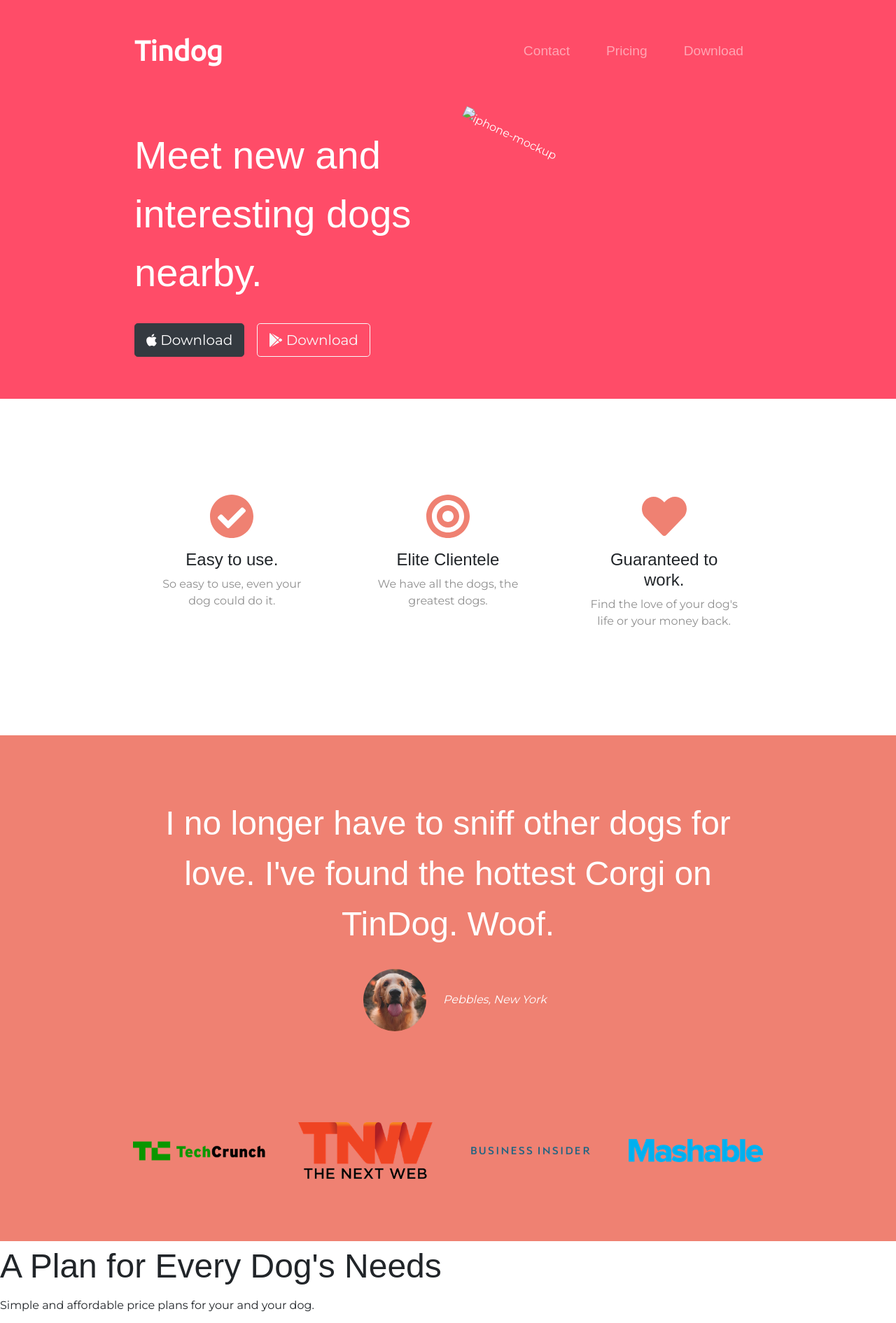
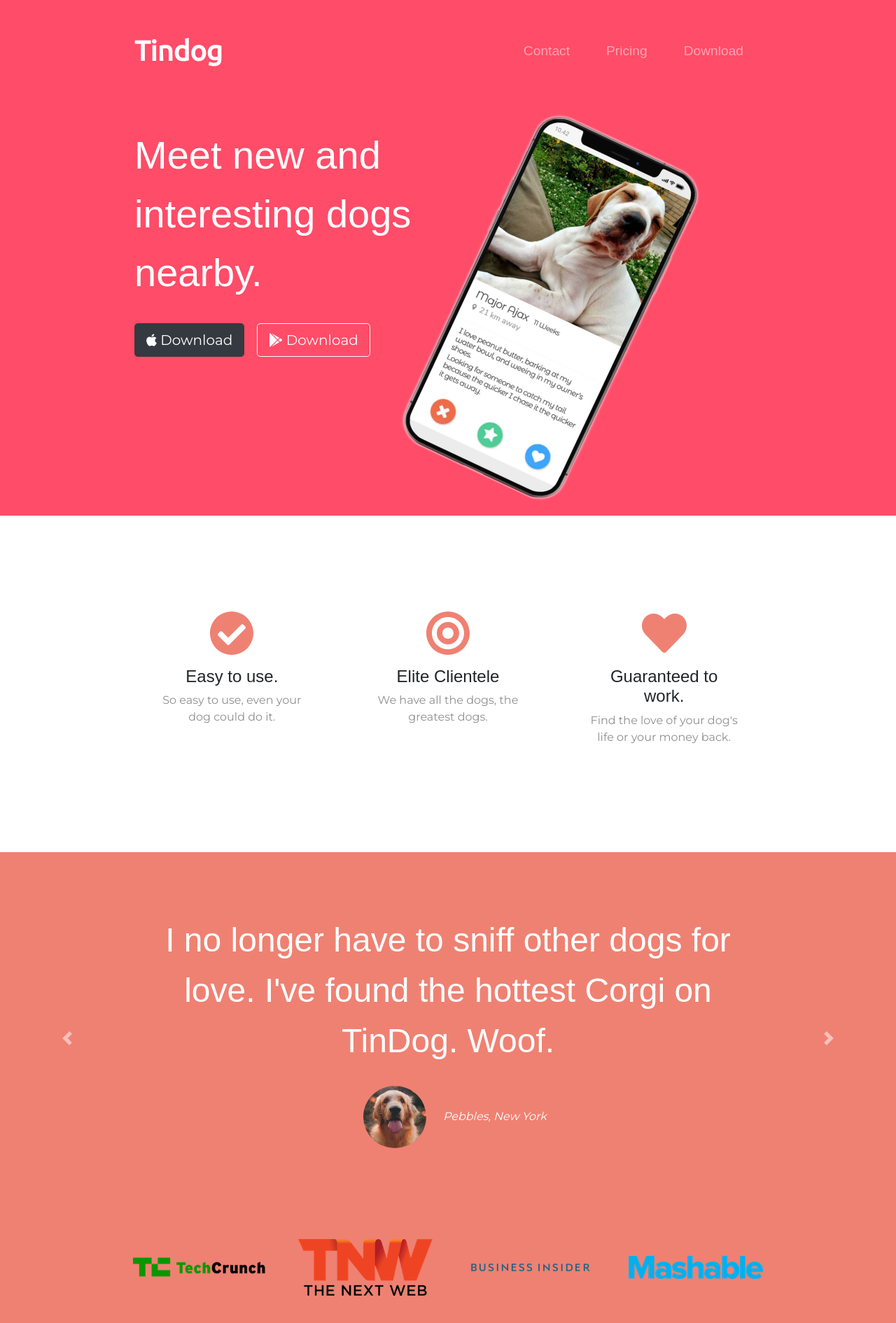
Before and after one commit to ngochatake/Web-Development-Bootcamp-Yu, a plain HTML site: page TinDog-Bootstrap/index.html in a window 1280 px wide. Shown: the top 1891 px of the page at 70% size. Drawn offline with nearby package versions, Linux system fonts and the light colour scheme.

Commit message:
Finish carousel

```diff
--- a/TinDog-Bootstrap/css/styles.css
+++ b/TinDog-Bootstrap/css/styles.css
@@ -82,7 +82,6 @@ h3 {
 
 /* Testimonial section */
 #testimonials {
-	padding: 7% 15%;
 	text-align: center;
 	background-color: #ef8172;
 	color: white;
@@ -92,6 +91,10 @@ h3 {
 	width: 10%;
 	border-radius: 100%;
 	margin: 20px;
+}
+
+.carousel-item {
+	padding: 7% 15%;
 }
 
 #press {
--- a/TinDog-Bootstrap/index.html
+++ b/TinDog-Bootstrap/index.html
@@ -58,7 +58,7 @@
           <button type="button" class="btn btn-outline-light btn-lg download-button"><i class="fab fa-google-play"></i> Download</button>
         </div>
         <div class="col-lg-6">
-          <img class="title-image" src="images/iphone6.png" alt="iphone-mockup">
+          <img class="title-image" src="images/tin-dog-app.png" alt="iphone-mockup">
         </div>
       </div>
     </div>
@@ -96,14 +96,27 @@
   <!-- Testimonials -->
 
   <section id="testimonials">
-
-    <h2>I no longer have to sniff other dogs for love. I've found the hottest Corgi on TinDog. Woof.</h2>
-    <img class="testimonial-image" src="images/dog-img.jpg" alt="dog-profile">
-    <em>Pebbles, New York</em>
-
-    <!-- <h2 class="testimonial-text">My dog used to be so lonely, but with TinDog's help, they've found the love of their life. I think.</h2>
-    <img class="testimonial-image" src="images/lady-img.jpg" alt="lady-profile">
-    <em>Beverly, Illinois</em> -->
+    <div id="testimonial-carousel" class="carousel slide" data-ride="false">
+      <div class="carousel-inner">
+        <div class="carousel-item active">
+          <h2>I no longer have to sniff other dogs for love. I've found the hottest Corgi on TinDog. Woof.</h2>
+          <img class="testimonial-image" src="images/dog-img.jpg" alt="dog-profile">
+          <em>Pebbles, New York</em>
+        </div>
+        <div class="carousel-item">
+          <h2 class="testimonial-text">My dog used to be so lonely, but with TinDog's help, they've found the love of
+            their life. I think.</h2>
+          <img class="testimonial-image" src="images/lady-img.jpg" alt="lady-profile">
+          <em>Beverly, Illinois</em>
+        </div>
+      </div>
+      <button class="carousel-control-prev" type="button" data-target="#testimonial-carousel" data-slide="prev">
+        <span class="carousel-control-prev-icon"></span>
+      </button>
+      <button class="carousel-control-next" type="button" data-target="#testimonial-carousel" data-slide="next">
+        <span class="carousel-control-next-icon"></span>
+      </button>
+    </div>
 
   </section>
 
```
